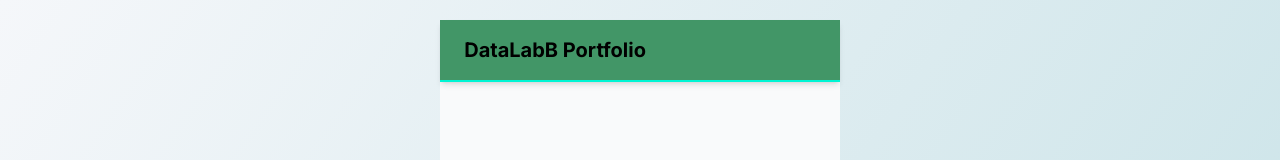
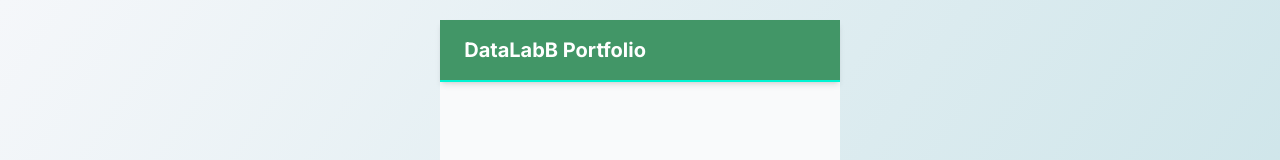
Before and after one commit to waqasuetian/DataLab, a React (Vite) app: page /case-studies/1/details in a window 1280 px wide. Shown: the top 160 px of the page. Built offline with nearby package versions, Linux system fonts and the light colour scheme.

Commit message:
Update Header.jsx

```diff
--- a/src/Components/Header.jsx
+++ b/src/Components/Header.jsx
@@ -6,7 +6,7 @@
     <header className="sticky top-0 z-50 bg-opacity-90 bg-[#2E8B57] backdrop-blur-lg shadow-md border-b-2 border-[#00F5D4] transition-all duration-300">
       <div className="container mx-auto flex justify-between items-center py-4 px-6">
 
-          <h3 className="text-xl font-bold text-black">
+          <h3 className="text-xl font-bold text-white">
             <Link
               to="/"
               className="hover:text-[#7F78D2] transition-colors duration-300"
```
